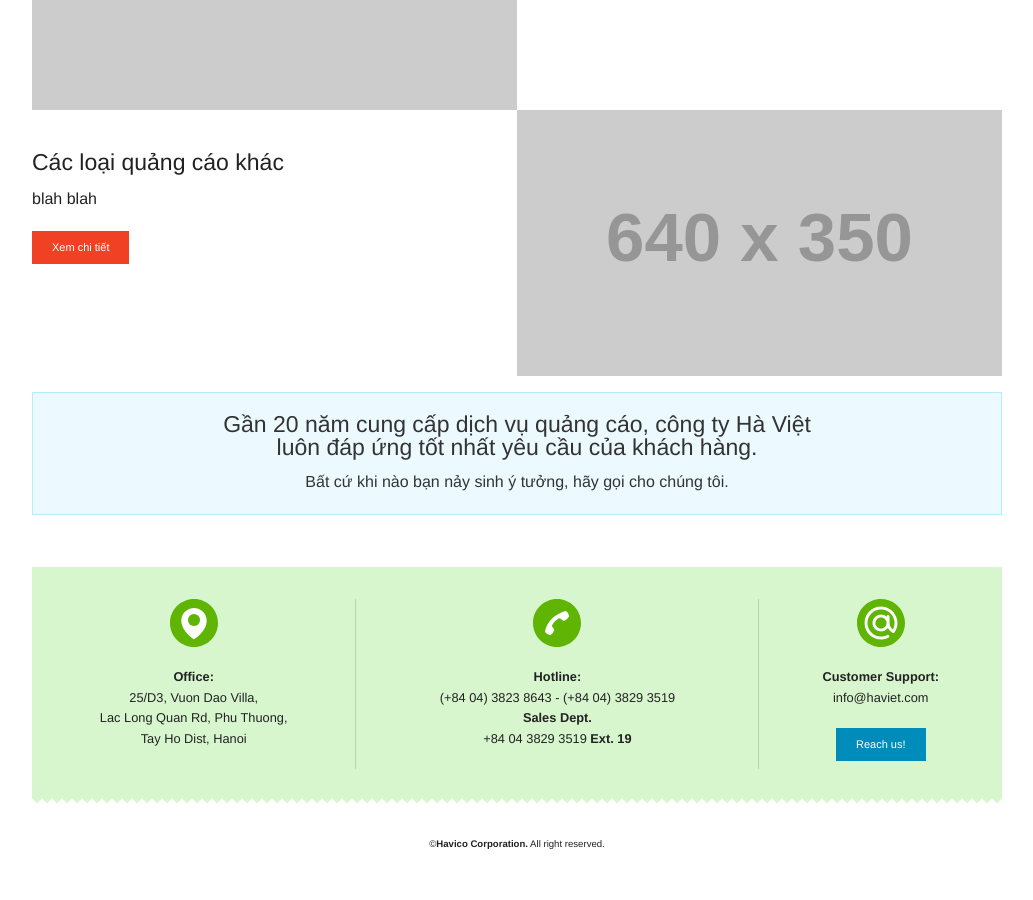
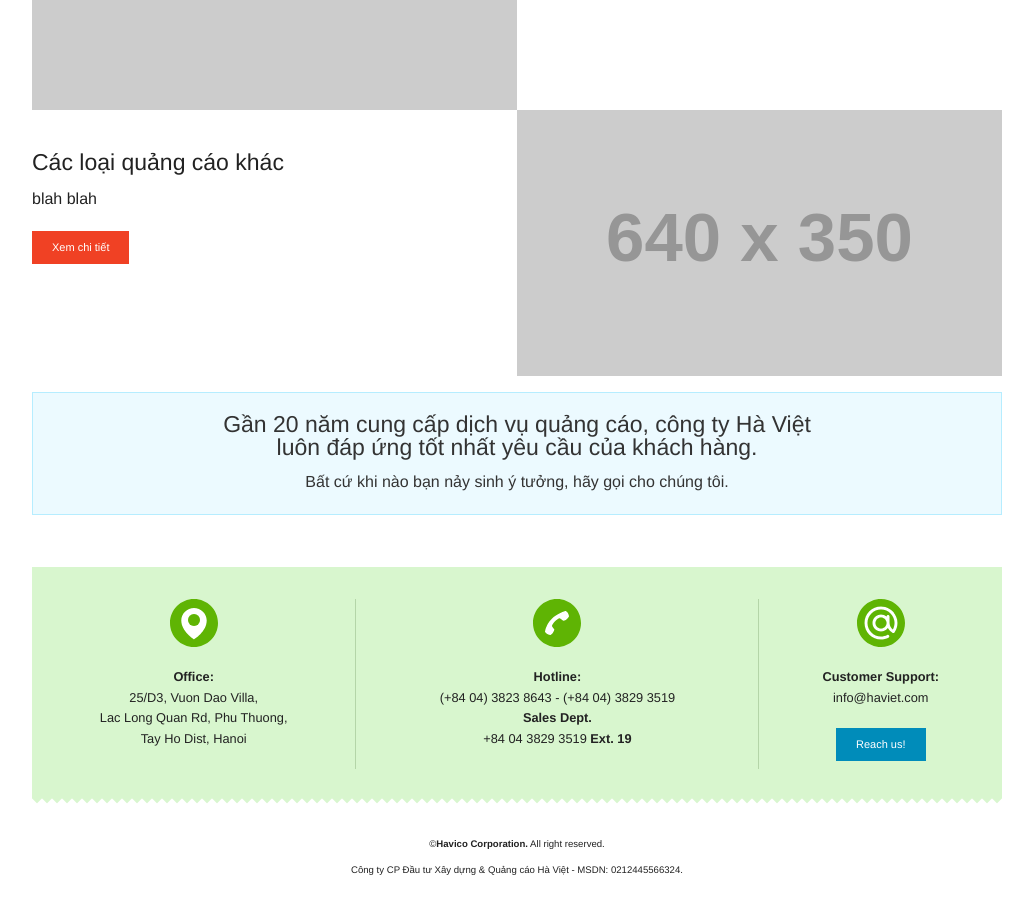
Before and after one commit to haviet/static-on-foundation, a Jekyll site: the page built from index.html, in a window 1280 px wide and 900 px high, scrolled down 2200 px. Shown: the whole window, without its empty margins (123-1156 px from the left). Built offline with Jekyll 4.4.1, drawn with Linux system fonts in a browser that asks for light colours; before the commit the page ends 3075 px from its top, so only the background shows below that.

Commit message:
Update footer.html

```diff
--- a/_includes/footer.html
+++ b/_includes/footer.html
@@ -63,7 +63,11 @@
   	<div class="columns">
   		<div style="background: url('{{ site.baseurl }}/sdk-img/footer-bg-01.png') repeat-x top left;">
   		<!-- {% if site.description & site.admin-email %}<p><small>&copy; Copyright. {{ site.description }} - {{ site.admin-email }}</small></p>{% endif %} -->
-  		<br><br><p class="text-centered"><small>&copy;<strong>Havico Corporation.</strong> All right reserved.</small></p>
+  		<br><br>
+  		<p class="text-centered">
+  		<small>&copy;<strong>Havico Corporation.</strong> All right reserved.</small><br>
+  		<small>Công ty CP Đầu tư Xây dựng & Quảng cáo Hà Việt - MSDN: 0212445566324.</small>
+  		</p>
   		</div>
   	</div>
   </div>
```
